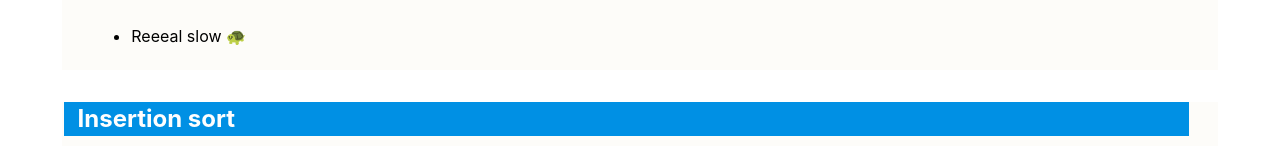
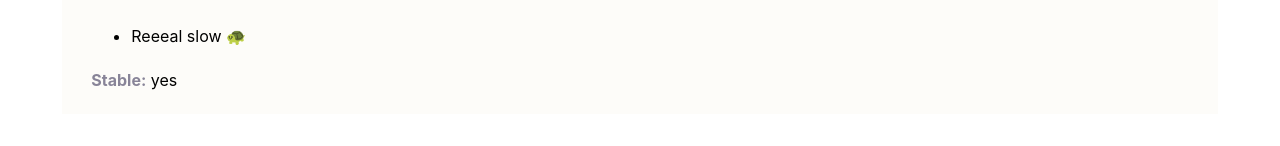
Before and after one commit to naomiquinones/techtonica-mlh-assessment, a React (Create React App) app: page / in a window 1280 px wide. Shown: the part 800-946 px from the top of the page. Built offline with nearby package versions, Linux system fonts and the light colour scheme.

Commit message:
Add stability status

```diff
--- a/src/App.css
+++ b/src/App.css
@@ -11,6 +11,9 @@
   padding: 0 2.5% .25rem;
   margin: 1.5rem 0 2em;
   background-color: #fdfcf9;
+}
+.algorithm-name {
+  width: 75%;
 }
 .algorithm-image {
   border: 1px solid #ddd;
@@ -34,3 +37,6 @@
 .con {
   color: rgb(255, 65, 65);
 }
+.stable {
+  color: rgb(136, 132, 152);
+}
--- a/src/components/Algorithms.js
+++ b/src/components/Algorithms.js
@@ -18,8 +18,8 @@ const Algorithms = () => {
                     addedDate={rewriteDate(data.addedOn)}
                     pros={data.pros}
                     cons={data.cons}
+                    stable={data.stable}
                   />
-
                 </div>
               </>
             );
@@ -28,14 +28,15 @@ const Algorithms = () => {
   );
 };
 
-const Algorithm = ({name, moreDetails, imageUrl, description, averagePerformance, addedDate, pros, cons}) => {
+const Algorithm = ({name, moreDetails, imageUrl, description, averagePerformance, addedDate, pros, cons, stable}) => {
   if(!name) return <div >No data</div>;
   const prosList = pros.length ? pros.map(pro => <li>{pro}</li>) : null;
   const consList = cons.length ? cons.map(con => <li>{con}</li>) : null;
+  const stability = stable ? "yes" : "no";
 
   return (
     <>
-      <h2>{name}</h2>
+      <h2 className="algorithm-name">{name}</h2>
       <a className="moreDetails"
         href={moreDetails}
         target="_blank"
@@ -53,6 +54,7 @@ const Algorithm = ({name, moreDetails, imageUrl, description, averagePerformance
       <ul>{prosList}</ul>
       <p><span className="sectionTitle con">Cons:</span></p>
       <ul>{consList}</ul>
+      <p><span className="sectionTitle stable">Stable:</span> {stability}</p>
     </>
   );
 };
```
